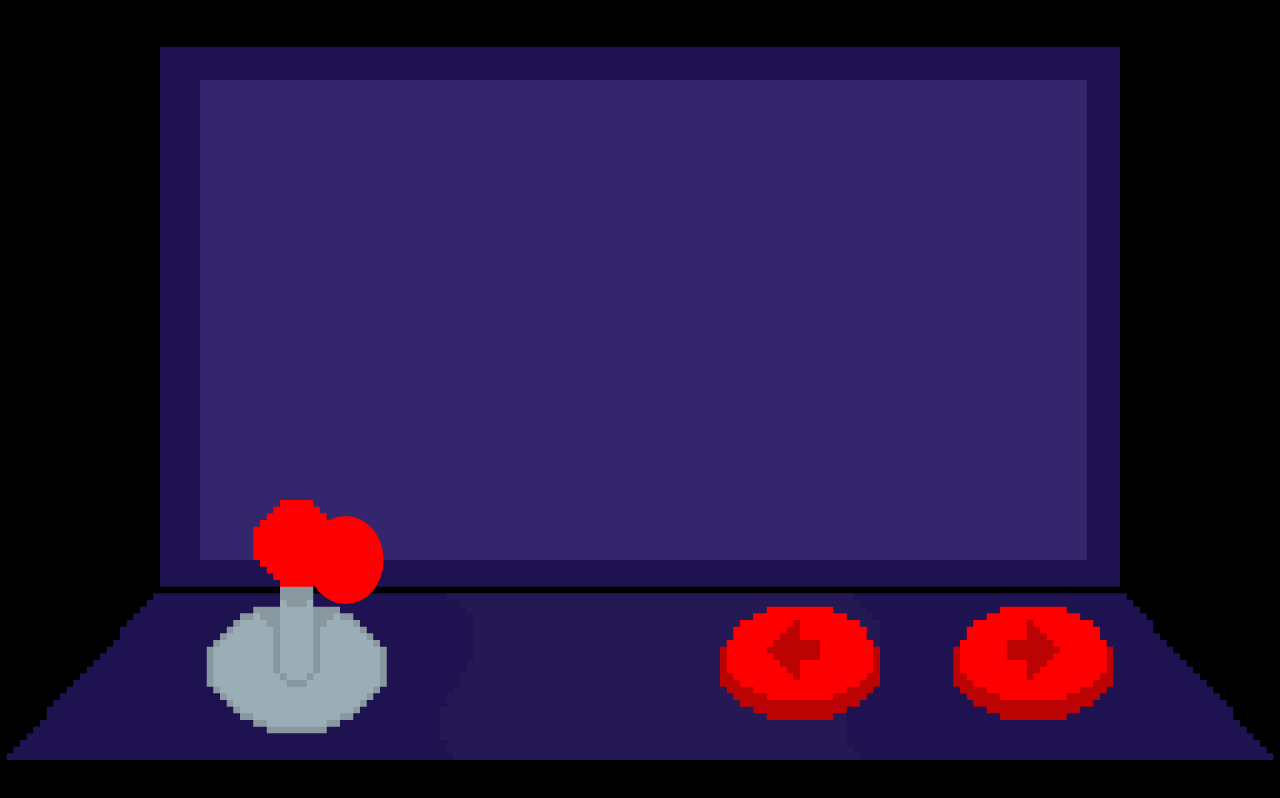
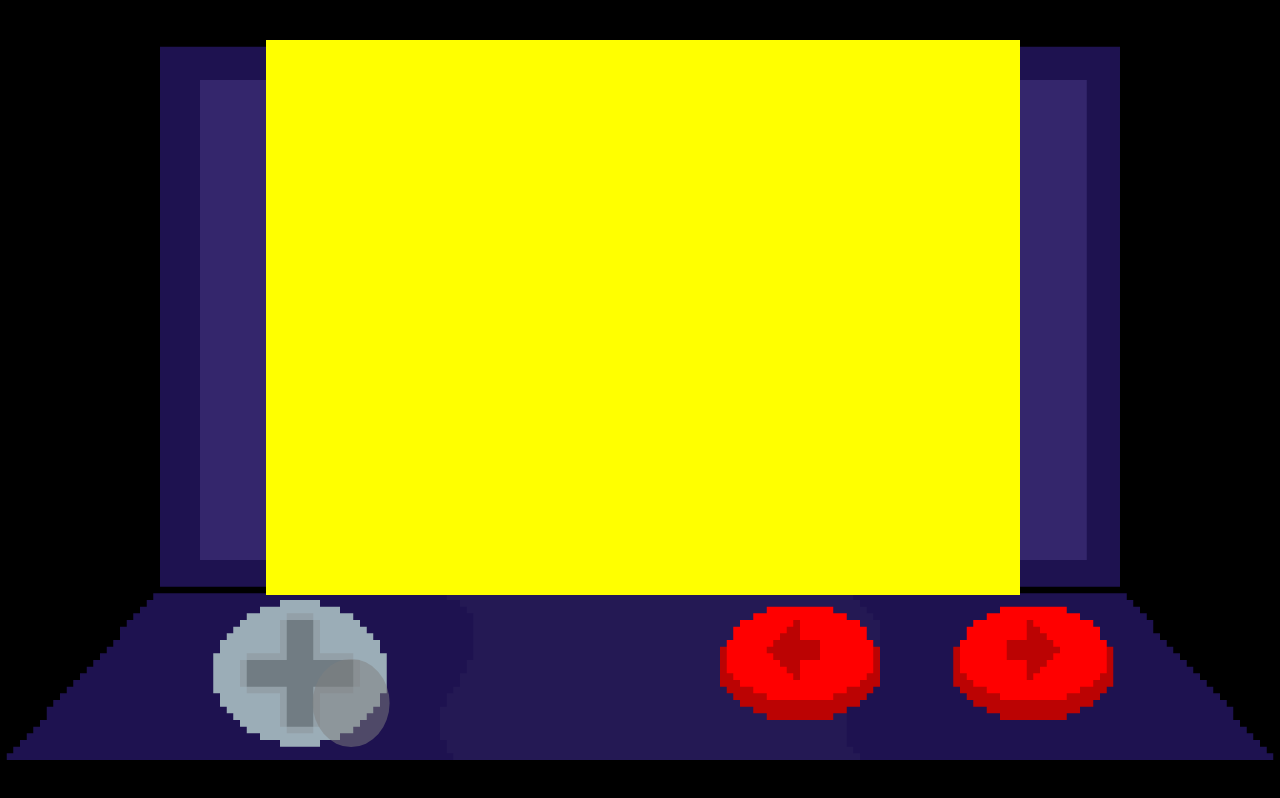
Before and after one commit to Reemolke/React, a React (Create React App) app in the folder pixelrun/pixelrun/: page / in a window 1280 px wide. Built offline with nearby package versions, Linux system fonts and the light colour scheme.

Commit message:
Pantalla y dpad

```diff
--- a/pixelrun/pixelrun/src/App.css
+++ b/pixelrun/pixelrun/src/App.css
@@ -14,6 +14,7 @@ root{
   height: 100vh;
   width: 100%;
   display: flex;
+  flex-direction: column;
   margin: auto;
   justify-content: space-between;
   background-image: url('./arcade.png');
@@ -21,21 +22,31 @@ root{
   background-repeat: no-repeat;
   background-position: center;
 }
-
+.botones{
+  height: 25%;
+}
 .stick{
   height: 11vh;  /* Altura relativa al 10% de la altura de la pantalla */
   width: 6vw;   /* Ancho relativo al 15% del ancho de la pantalla */
-  margin-top: 64.5vh;  /* Margen superior relativo a la altura de la pantalla */
-  margin-right: 70vw; /* Margen izquierdo relativo al ancho de la pantalla */
+    /* Margen superior relativo a la altura de la pantalla */
+  margin-left: 24.4vw;
+  opacity: 0.5;
+  margin-bottom: 6.6vh; /* Margen izquierdo relativo al ancho de la pantalla */
   position: relative;
 }
 .bola{
   height: 11vh;  /* Altura relativa al 10% de la altura de la pantalla */
   width: 6vw;   /* Ancho relativo al 15% del ancho de la pantalla */
    /* Margen superior relativo a la altura de la pantalla */
-
-  background-color: red;
   border-radius: 50%;
+}
+.pantalla{
+  background-color: yellow;
+  width: 58.9vw;
+  height: 80vw;
+  margin-left: 20.75vw;
+  margin-top: 5vh;
+  margin-bottom: 8vh;
 }
 
 @media (max-width: 768px) {  /* Para pantallas más pequeñas como móviles */
--- a/pixelrun/pixelrun/src/App.js
+++ b/pixelrun/pixelrun/src/App.js
@@ -3,9 +3,9 @@ import Stick from './components/stick.js';
 import Screen from './components/screen.js';
 function App() {
   return (
+
     <div class="index">
       <Screen pagina='2'/>
-
       <div class="botones">
         <Stick/>
         <div class="botonAtras"></div>
--- a/pixelrun/pixelrun/src/components/stick.js
+++ b/pixelrun/pixelrun/src/components/stick.js
@@ -130,7 +130,7 @@ const Stick = () => {
           top: `${position.y}%`,
           transform: 'translate(-50%, -50%)',
           borderRadius: '50%',
-          backgroundColor: 'red', // Color de la bola
+          backgroundColor: 'grey', // Color de la bola
           cursor: 'pointer',
         }}
       />
```
Also changed, not shown: pixelrun/pixelrun/src/arcade.png.
